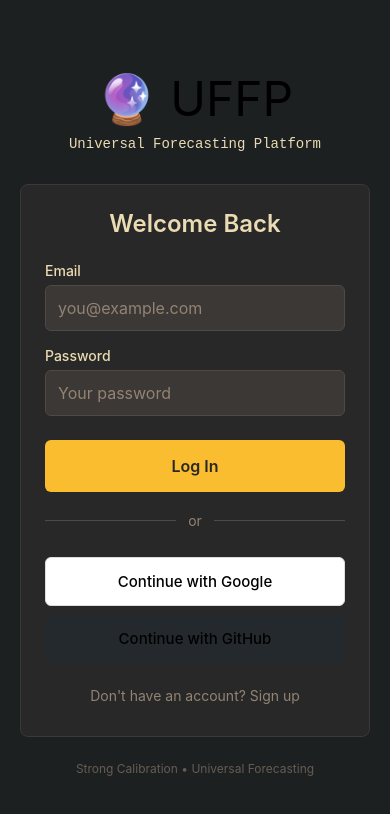
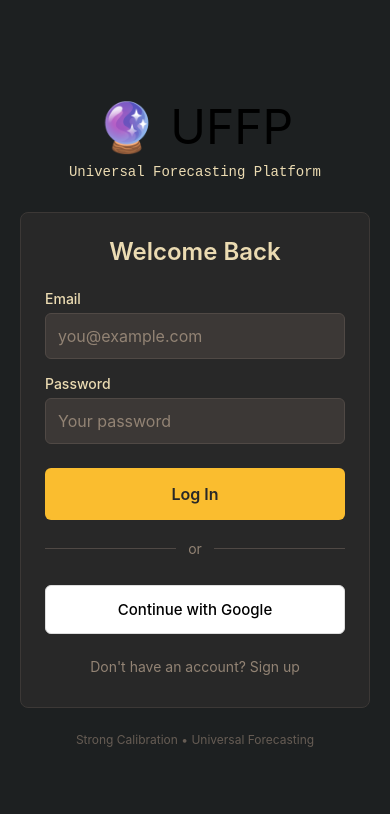
Before and after one commit to Replicant-Partners/uffp_mobile, a React Native app: screen /Home in a window 390 px wide. Shown: the top 814 px of the page. Built offline with nearby package versions, Linux system fonts and the light colour scheme.

Commit message:
Remove GitHub OAuth, keep only Google

```diff
--- a/src/screens/AuthScreen.tsx
+++ b/src/screens/AuthScreen.tsx
@@ -187,20 +187,6 @@ export default function AuthScreen({ onAuthSuccess }: AuthScreenProps) {
                     Continue with Google
                   </Text>
                 </TouchableOpacity>
-
-                <TouchableOpacity
-                  style={[
-                    styles.oauthButton,
-                    styles.githubButton,
-                    loading && styles.buttonDisabled,
-                  ]}
-                  onPress={() => handleOAuthLogin("github")}
-                  disabled={loading}
-                >
-                  <Text style={styles.oauthButtonText}>
-                    Continue with GitHub
-                  </Text>
-                </TouchableOpacity>
               </>
             )}
 
```
